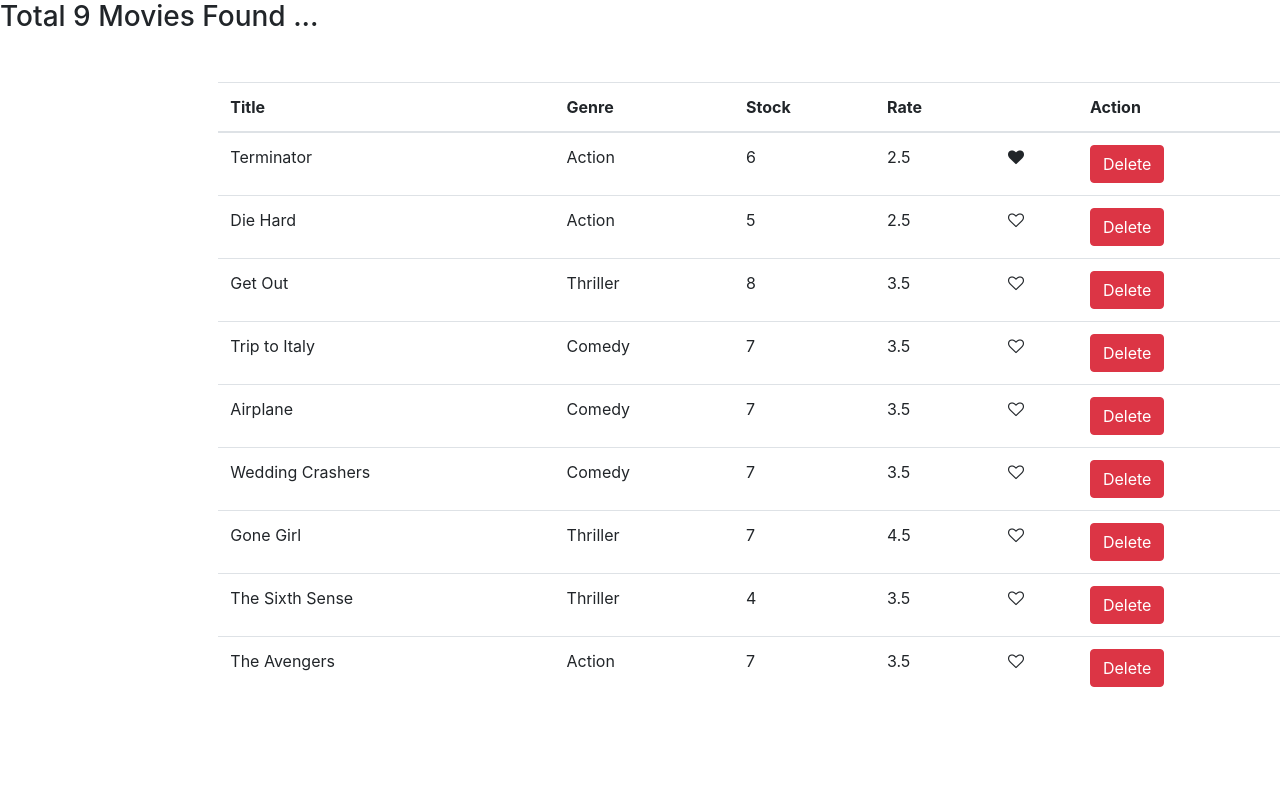
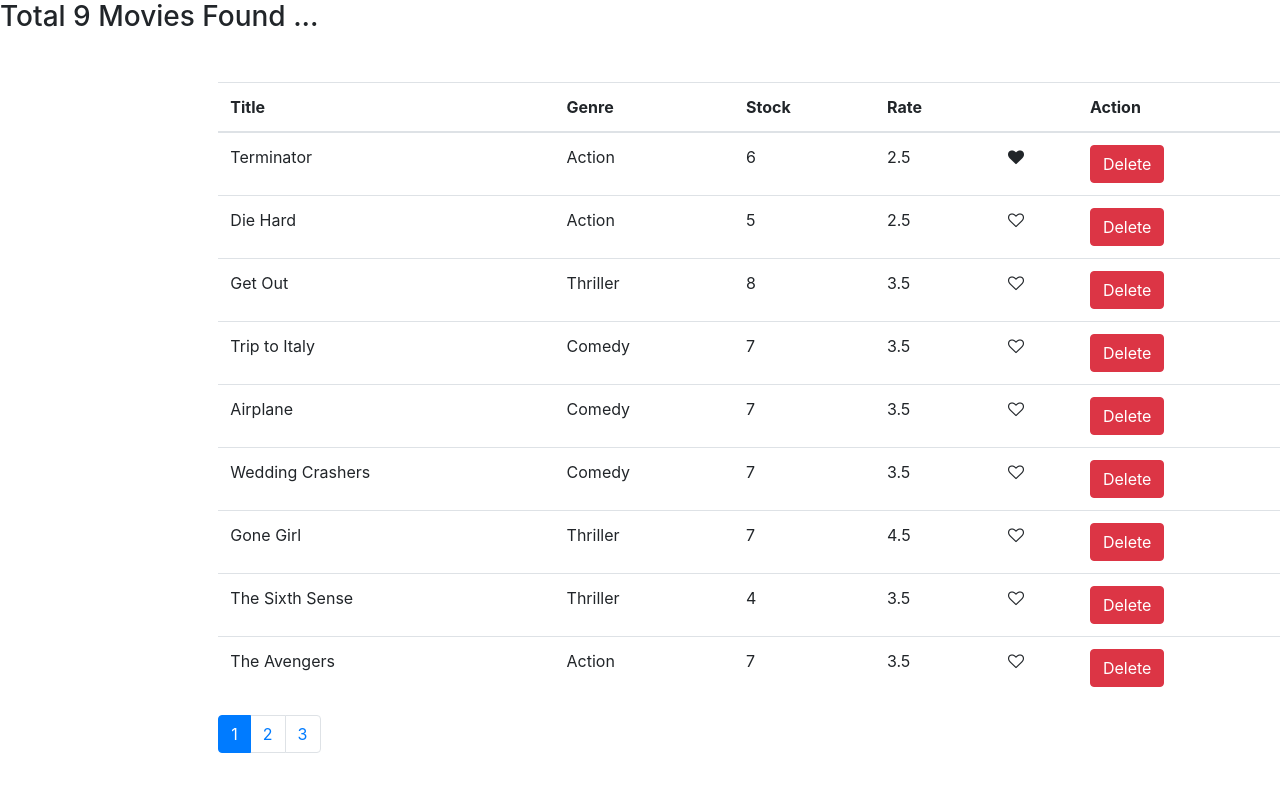
Before and after one commit to AdeelZahid/Movies-Store-Project-, a React (Create React App) app: page / in a window 1280 px wide. Shown: the top 792 px of the page. Built offline with nearby package versions, Linux system fonts and the light colour scheme.

Commit message:
Pagination Error Fix

```diff
--- a/package.json
+++ b/package.json
@@ -9,6 +9,7 @@
     "@testing-library/user-event": "^7.1.2",
     "bootstrap": "^4.5.0",
     "font-awesome": "^4.7.0",
+    "lodash": "^4.17.20",
     "react": "^16.13.1",
     "react-dom": "^16.13.1",
     "react-scripts": "3.4.1"
--- /dev/null
+++ b/src/components/common/pagination.jsx
@@ -0,0 +1,31 @@
+import React, {useState} from 'react';
+import _ from 'lodash';
+
+const Pagination = (props) => {
+    const {itemCount, pageSize, onPageChange, currentPage} = props;
+
+console.log(currentPage)
+
+
+
+    const pagesCount = Math.ceil(itemCount / pageSize);
+    if(pagesCount === 1) return null;
+
+    const pages = _.range(1, pagesCount + 1 );
+
+    return (
+        <div>
+            <nav aria-label="Page navigation example">
+                <ul className="pagination">
+                  {pages.map(page => (
+                        <li key={page} className={page === currentPage ? "page-item active" : 'page-item'}>
+                            <a className="page-link" onClick={() => onPageChange(page)} >{page}</a>
+                        </li>
+                  ))}
+                </ul>
+            </nav>
+        </div>
+    )
+}
+
+export default Pagination
--- a/src/components/movies.jsx
+++ b/src/components/movies.jsx
@@ -1,32 +1,49 @@
-import React, { useState } from "react";
+import React, { Component  } from "react";
+import Like from './common/like';
+import Pagination from './common/pagination';
 import { getMovies } from "../services/fakeMovieService";
-import Like from './common/like';
 
 
-const Movies = () => {
+class Movies extends Component {
 
-  const [movies, setMovies] = useState(getMovies);
+  state = {
+    movies: getMovies(),
+    pageSize: 4,
+    currentPage: 1
+  }
 
-  const handleDelete = (movie) => {
-    const film = movies.filter((m) => m._id !== movie._id);
-    setMovies(film);
+
+   handleDelete = (movie) => {
+    const movies = this.state.movies.filter((m) => m._id !== movie._id);
+    this.setState({movies});
   };
 
-  const handleLike= (movie) =>{
-    const moviess = [...movies];
+   handleLike= (movie) =>{
+    const movies = [...this.state.movies];
     const index = movies.indexOf(movie);
-    moviess[index] = {...moviess[index]};
-    moviess[index].liked = !moviess[index].liked;
-    setMovies(moviess);
+    movies[index] = {...movies[index]};
+    movies[index].liked = !movies[index].liked;
+    // setMovies(moviess);
+    this.setState({movies});
   };
 
-  const {length: count} = movies;
+   handlePageChange = page => {
+    // setCurrentPage({currentPage: page})
+    this.setState({currentPage: page})
+  }
+
+
+
+render() {
+
+  const {length: count} = this.state.movies;
 
   if (count === 0) return <h4> There are no movies in database</h4>
 
   return (
 
     <div>
+
     <h3 className="mb-5">Total {count} Movies Found ... </h3>
     <div className="row">
       <div className="col-2"></div>
@@ -46,27 +63,37 @@ if (count === 0) return <h4> There are no movies in database</h4>
           </thead>
 
           <tbody>
-              {movies.map((movie) => (
+            {this.state.movies.map((movie) => (
               <tr key={movie._id}>
                 <td>{movie.title}</td>
                 <td>{movie.genre.name}</td>
                 <td>{movie.numberInStock}</td>
                 <td>{movie.dailyRentalRate}</td>
-                  <td><Like liked={movie.liked} onClick={()=>handleLike(movie)}/></td>
+                <td><Like liked={movie.liked} onClick={()=>this.handleLike(movie)}/></td>
                 <td>
                   {" "}
                   <button
                     className="btn btn-danger"
-                      onClick={() => {handleDelete(movie);}}>Delete</button></td>
+                    onClick={() => {this.handleDelete(movie);}}>Delete</button></td>
               </tr>
             ))}
           </tbody>
         </table>
 
+        <Pagination
+          itemCount={count}
+          pageSize={this.state.pageSize}
+          onPageChange={this.handlePageChange}
+          currentPage= {this.state.currentPage}
+        />
+
       </div>
     </div>
   </div>
 );
+}
+
+
 };
 
 export default Movies;
```
Also changed, not shown: 1 other file (tests, documents, lock files or other folders). Lines whose indentation alone changed are shown as unchanged.
